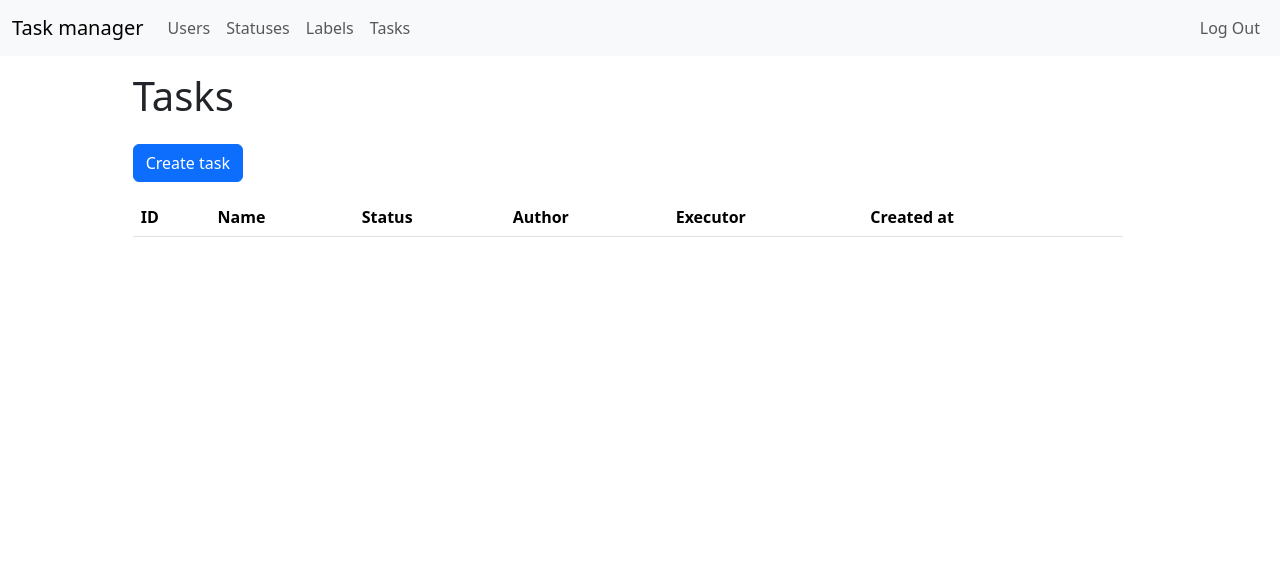
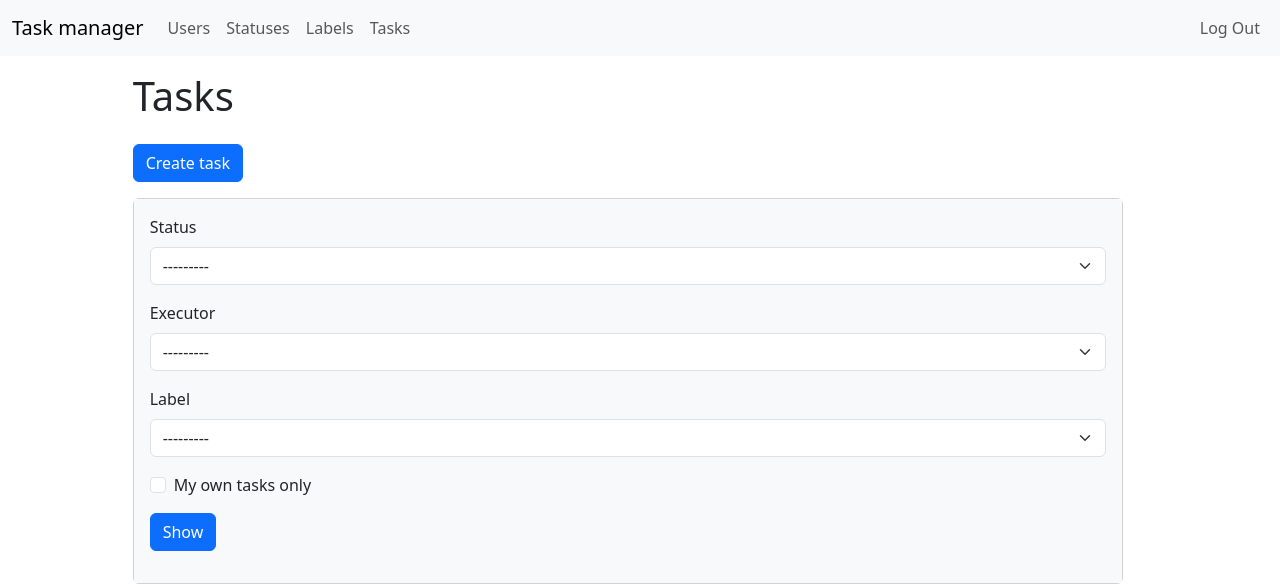
Before and after one commit to NMorphey/python-project-52, a Django app: page /tasks/ in a window 1280 px wide. Shown: the top 584 px of the page. Run offline with Django 5.2, Linux system fonts and the light colour scheme; the visitor is signed in with stand-in values (Sample User, id 1); data comes from the database, SQL or seed files in the repository; data that the repository does not hold is empty; some libraries are stand-ins or nearby versions.

Commit message:
Add tasks filter

```diff
--- /dev/null
+++ b/task_manager/tasks/filters.py
@@ -0,0 +1,29 @@
+import django_filters
+from task_manager.tasks.models import Task
+from task_manager.users.models import User
+from task_manager.statuses.models import Status
+from task_manager.labels.models import Label
+from django.utils.translation import gettext_lazy as _
+from django.forms import CheckboxInput
+
+
+class TaskFilter(django_filters.FilterSet):
+    status = django_filters.ModelChoiceFilter(queryset=Status.objects.all(), label=_('Status'))
+    executor = django_filters.ModelChoiceFilter(queryset=User.objects.all(), label=_('Executor'))
+    label = django_filters.ModelChoiceFilter(queryset=Label.objects.all(), field_name='labels', label=_('Label'))
+    self_tasks = django_filters.BooleanFilter(widget=CheckboxInput, method='filter_self_tasks', label=_('My own tasks only'))
+
+    def filter_self_tasks(self, queryset, name, value):
+        if value:
+            return queryset.filter(author=self.request.user)
+        return queryset
+
+    class Meta:
+        model = Task
+        fields = ['status', 'executor', 'label', 'self_tasks']
+
+    @property
+    def qs(self):
+        parent = super().qs
+        self.request = self.data.get('request', None)
+        return parent
--- a/task_manager/tasks/views.py
+++ b/task_manager/tasks/views.py
@@ -7,12 +7,23 @@ from django.urls import reverse_lazy
 from task_manager.tasks.models import Task
 from task_manager.utils import LoginRequiredMixin, error_flash
 from django.contrib.messages.views import SuccessMessageMixin
+from task_manager.tasks.filters import TaskFilter
 
 
 class TasksIndexView(LoginRequiredMixin, ListView):
     model = Task
     template_name = 'tasks/index.html'
     context_object_name = 'tasks'
+
+    def get_queryset(self):
+        queryset = super().get_queryset()
+        filter = TaskFilter(self.request.GET, queryset=queryset, request=self.request)
+        return filter.qs
+
+    def get_context_data(self, **kwargs):
+        context = super().get_context_data(**kwargs)
+        context['filter'] = TaskFilter(self.request.GET, queryset=self.get_queryset(), request=self.request)
+        return context
 
 
 class TaskDetailView(LoginRequiredMixin, DetailView):
--- a/task_manager/templates/tasks/index.html
+++ b/task_manager/templates/tasks/index.html
@@ -1,10 +1,20 @@
 {% extends 'layout.html' %}
+
+{% load django_bootstrap5 %}
 
 {% load i18n %}
 
 {% block content %}
 <h1>{% trans "Tasks" %}</h1>
 <a href="{% url 'create_task' %}" class="btn btn-primary my-3">{% trans "Create task" %}</a>
+<div class="card">
+  <div class="card-body bg-light">
+    <form method="get">
+      {% bootstrap_form filter.form %}
+      <button class="btn btn-primary" type="submit">{% trans "Show" %}</button>
+    </form>
+  </div>
+</div>
 <table class="table table-striped" data-test="urls">
   <thead>
     <tr>
```
